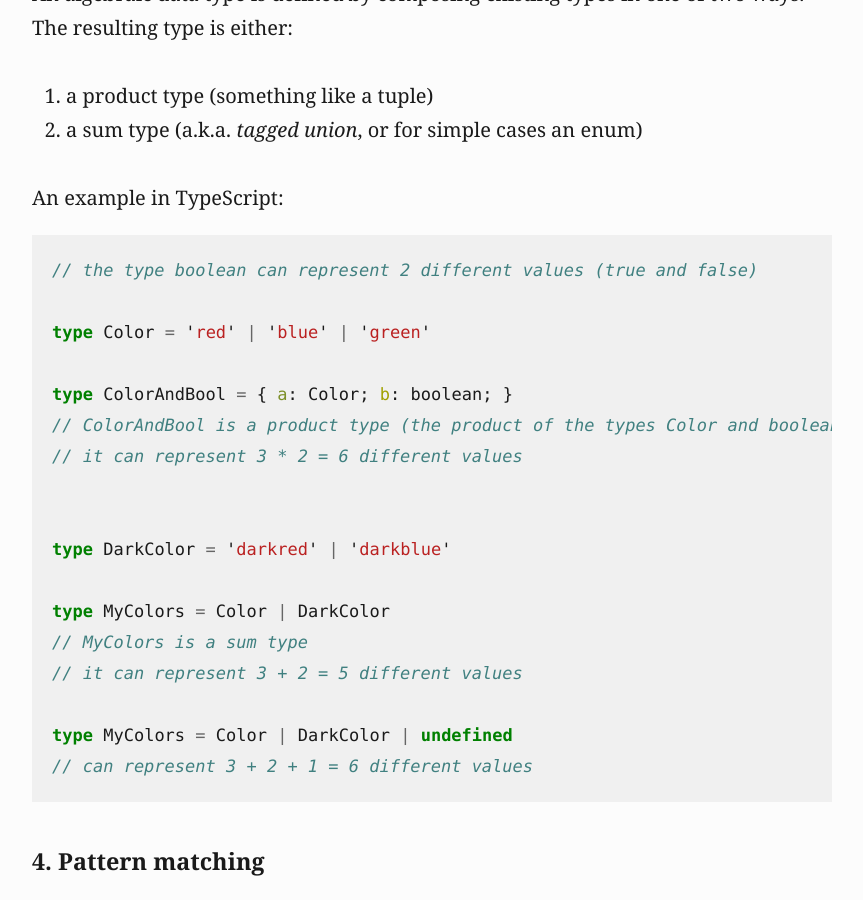
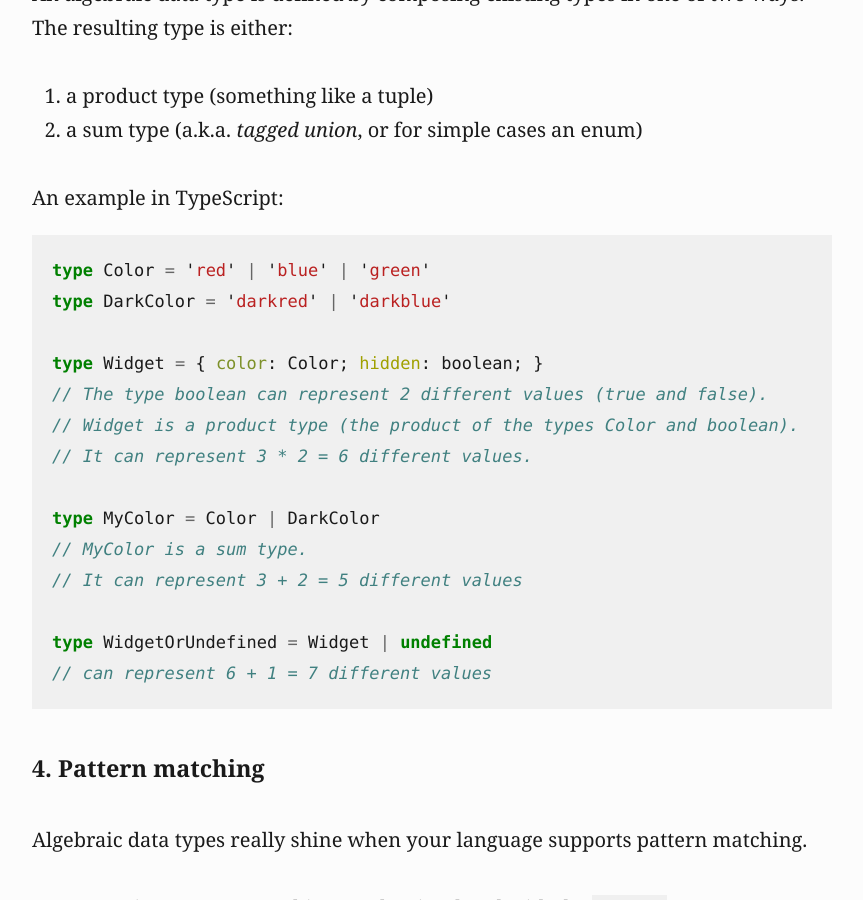
Before and after one commit to mb21/blog, a Jekyll site: the page built from _posts/2021-01-23-functional-programming.md, in a window 1280 px wide and 900 px high, scrolled down 3510 px. Shown: the whole window, without its empty margins (208-1071 px from the left). Built offline with Jekyll 4.4.1, drawn with Linux system fonts in a browser that asks for light colours.

Commit message:
2021-01-23-functional-programming: improve example

````diff
--- a/_posts/2021-01-23-functional-programming.md
+++ b/_posts/2021-01-23-functional-programming.md
@@ -77,8 +77,8 @@ const abs = (x) => {
 
 const abs = x =>
   x >= 0
-  ? x
-  : -x
+    ? x
+    : -x
 ```
 
 Expressions are much more composable than statements, since they can be arbitrarily nested. Composability is a key concept in functional programming.
@@ -97,23 +97,20 @@ An algebraic data type is defined by composing existing types in one of two ways
 An example in TypeScript:
 
 ```ts
-// the type boolean can represent 2 different values (true and false)
-
 type Color = 'red' | 'blue' | 'green'
-
-type ColorAndBool = { a: Color; b: boolean; }
-// ColorAndBool is a product type (the product of the types Color and boolean)
-// it can represent 3 * 2 = 6 different values
-
-
 type DarkColor = 'darkred' | 'darkblue'
 
-type MyColors = Color | DarkColor
-// MyColors is a sum type
-// it can represent 3 + 2 = 5 different values
+type Widget = { color: Color; hidden: boolean; }
+// The type boolean can represent 2 different values (true and false).
+// Widget is a product type (the product of the types Color and boolean).
+// It can represent 3 * 2 = 6 different values.
 
-type MyColors = Color | DarkColor | undefined
-// can represent 3 + 2 + 1 = 6 different values
+type MyColor = Color | DarkColor
+// MyColor is a sum type.
+// It can represent 3 + 2 = 5 different values
+
+type WidgetOrUndefined = Widget | undefined
+// can represent 6 + 1 = 7 different values
 ```
 
 
````
